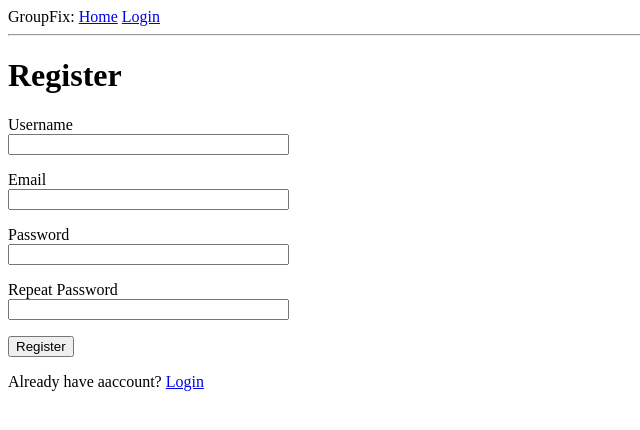
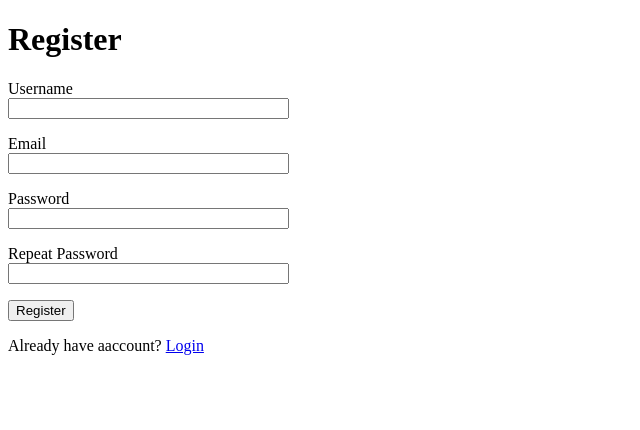
Before and after one commit to ColinAdo/open-source-bug-tracker-group-F, a Flask app: page /register in a window 1280 px wide. Shown: the top 430 px of the page, without its empty margins (0-640 px from the left). Run offline with Flask 3, Linux system fonts and the light colour scheme.

Commit message:
Add clean base.html

```diff
--- a/app/templates/core/base.html
+++ b/app/templates/core/base.html
@@ -14,11 +14,10 @@
 <body>
 
 <div>
-    GroupFix:
-        <a href="{{ url_for('index') }}">Home</a>
     {% if current_user.is_anonymous %}
-        <a href="{{ url_for('login') }}">Login</a>
+
     {% else %}
+    <a href="{{ url_for('index') }}">GroupFix</a>
     <form method="post" action="{{ url_for('search') }}">
         <input type="text" name="query" placeholder="Enter your search query" required>
         <button type="submit">Search</button>
@@ -26,9 +25,10 @@
     <a href="{{ url_for('profile', username=current_user.username) }}">Profile</a>
     <a href="{{ url_for('create_repository') }}">New Repository</a>
     <a href="{{ url_for('logout') }}">Logout</a>
+    <hr>
     {% endif %}
 </div>
-<hr>
+
 
 {% with messages = get_flashed_messages() %}
     {% if messages %}
```
Lines whose indentation alone changed are shown as unchanged.
